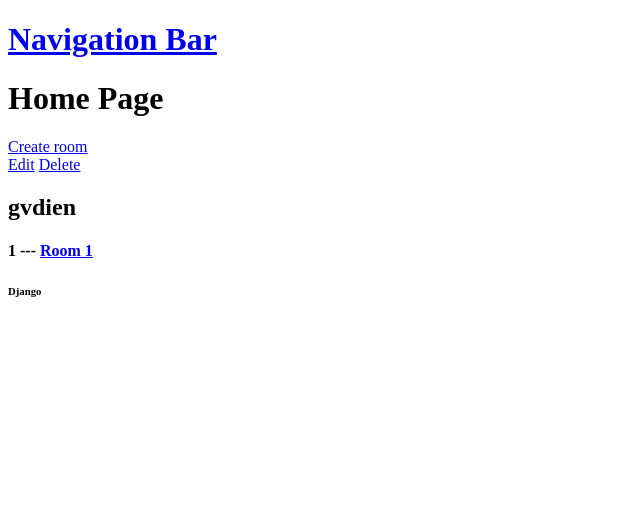
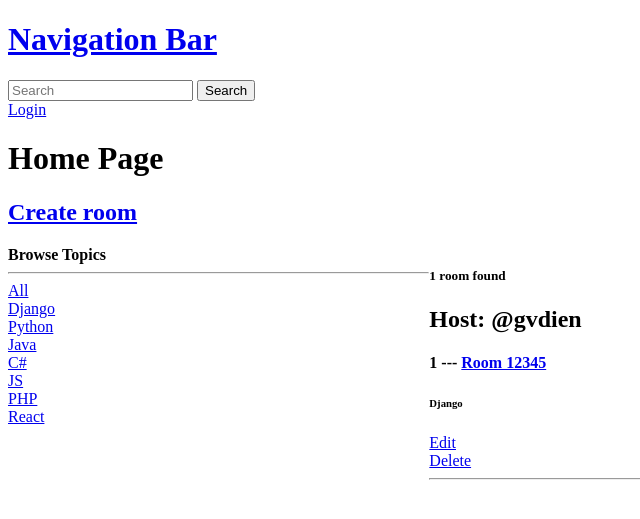
Before and after one commit to Gvdien/DjangoWebProject, a Django app: page /?q=Django in a window 1280 px wide. Shown: the top 519 px of the page, without its empty margins (0-640 px from the left). Run offline with Django 4.2, Linux system fonts and the light colour scheme; data comes from the database, SQL or seed files in the repository.

Commit message:
Login, Auth

```diff
--- a/base/templates/home.html
+++ b/base/templates/home.html
@@ -1,21 +1,53 @@
 {% extends 'main.html' %}
 
 {% block content %}
+
+<style>
+    .home-container{
+        display: grid;
+        grid-template-columns: 1fr 1fr 1fr;
+    }
+</style>
 <h1>Home Page</h1>
+    <h2><a href="{% url 'create-room' %}"> Create room</a></h2>
+
+<div class="home-container">
 
     <div>
-    <a href="{% url 'create-room' %}"> Create room</a>
+        <b>Browse Topics</b>
+        <hr>
+
+        <div>
+            <a href="{% url 'home' %}">All</a>
+        </div>
+
+        {% for topic in topics %}
+        <div>
+            <a href="{% url 'home'  %}?q={{ topic.name }}">{{ topic.name }}</a>
+        </div>
+        {% endfor %}
+    </div>
+
+    <div>
+        {% if  room_count  > 1 %}
+        <h5>{{ room_count }} rooms found</h5>
+        {% else %}
+        <h5>{{ room_count }} room found</h5>
+        {% endif %}
         <div>
             {% for room in rooms %}
                 <div>
-                <a href="{% url 'update-room' room.id %}">Edit</a>
-                <a href="{% url 'delete-room' room.id %}">Delete</a>
-                <h2>{{ room.host.username }}</h2>
+                     <h2> Host: @{{ room.host.username }}</h2>
                     <h4>{{ room.id }} --- <a href={% url 'room' room.id %}>{{ room.name }}</a> </h4>
                     <h6>{{ room.topic.name }}</h6>
+                    <a href="{% url 'update-room' room.id %}">Edit</a><br>
+                    <a href="{% url 'delete-room' room.id %}">Delete</a>
+                    <hr>
                 </div>
             {% endfor %}
         </div>
     </div>
 
+</div>
+
 {% endblock %}
--- a/base/urls.py
+++ b/base/urls.py
@@ -7,4 +7,6 @@ urlpatterns = [
     path('create-room/',views.create_room,name ="create-room"),
     path('update-room/<str:key>/',views.update_room,name ="update-room"),
     path('delete-room/<str:key>/',views.delete_room,name ="delete-room"),
+    path('login/',views.loginUser,name ="loginUser"),
+    path('logout/',views.logoutUser,name ="logoutUser"),
 ]
--- a/base/views.py
+++ b/base/views.py
@@ -1,26 +1,63 @@
 from django.shortcuts import render, redirect
-from .models import Room
+from .models import Room, Topic, User
 from .forms import RoomForm
+from django.contrib import messages
+from django.contrib.auth.decorators import login_required
+from django.contrib.auth import authenticate, login, logout
+from django.http import HttpResponse
+
 # Create your views here.
 
 
 rooms = [
-    {"id":1,"name":"Page 1"},
-    {"id":2,"name":"Page 2"},
-    {"id":3,"name":"Page 3"}
+    {"id": 1, "name": "Page 1"},
+    {"id": 2, "name": "Page 2"},
+    {"id": 3, "name": "Page 3"}
 ]
 
 
+def loginUser(req):
+    if req.method == "POST":
+        username = req.POST.get('username')
+        password = req.POST.get('password')
+
+        try:
+            user = User.objects.get(username=username)
+        except:
+            messages.error(req, 'User does not exist')
+
+        user = authenticate(req, username=username, password=password)
+        if user is not None:
+            login(req, user)
+            return redirect('home')
+        else:
+            messages.error(req, 'Username or password is not correct')
+            return redirect('loginUser')
+    context = {}
+    return render(req, 'login_register.html', context)
+
+def logoutUser(req):
+    logout(req)
+    return redirect('loginUser')
+
+
+
+
 def home(req):
-    rooms = Room.objects.all()
-    context = {"rooms": rooms}
+    q = req.GET.get('q') if req.GET.get('q') is not None else ""
+    rooms = Room.objects.filter(topic__name__icontains=q)
+    topics = Topic.objects.all()
+    room_count = rooms.count()
+    context = {"rooms": rooms, "topics": topics, 'room_count': room_count}
     return render(req, "home.html", context)
 
-def room(req,key):
+
+def room(req, key):
     room = Room.objects.get(id=key)
-    context = {'room':room}
-    return render(req, 'room.html',context)
+    context = {'room': room}
+    return render(req, 'room.html', context)
 
+@login_required(login_url='loginUser')
 def create_room(req):
     form = RoomForm()
     if req.method == "POST":
@@ -28,24 +65,30 @@ def create_room(req):
         if form.is_valid():
             form.save()
             return redirect('home')
-    context ={'form':form}
-    return render(req, 'room_form.html',context)
+    context = {'form': form}
+    return render(req, 'room_form.html', context)
 
-def update_room(req,key):
+@login_required(login_url='loginUser')
+def update_room(req, key):
     room = Room.objects.get(id=key)
     form = RoomForm(instance=room)
+
+    if req.user != room.host:
+        return HttpResponse("You are not allowed to do this")
+
     if req.method == "POST":
-        form = RoomForm(req.POST,instance=room)
+        form = RoomForm(req.POST, instance=room)
         if form.is_valid():
             form.save()
             return redirect('home')
-    context ={'form':form}
-    return render(req, 'room_form.html',context)
+    context = {'form': form}
+    return render(req, 'room_form.html', context)
 
-def delete_room(req,key):
+@login_required(login_url='loginUser')
+def delete_room(req, key):
     room = Room.objects.get(id=key)
     if req.method == "POST":
         room.delete()
         return redirect('home')
-    context ={'obj':room}
-    return render(req, 'delete_room.html',context)
+    context = {'obj': room}
+    return render(req, 'delete_room.html', context)
--- a/templates/navbar.html
+++ b/templates/navbar.html
@@ -1,3 +1,17 @@
 <a href="/">
     <h1>Navigation Bar</h1>
 </a>
+
+<form method="get" action="">
+    {% csrf_token %}
+
+    <input type="text" name="q" placeholder="Search">
+    <input type="submit" value="Search">
+</form>
+
+
+{% if request.user.is_authenticated %}
+    <a href="{% url 'logoutUser' %}">Logout</a>
+{% else %}
+    <a href="{% url 'loginUser' %}">Login</a>
+{% endif %}
```
Also changed, not shown: base/templates/login_register.html (added, +16 -0 lines), templates/main.html (+10 -0 lines), db.sqlite3. Lines whose indentation alone changed are shown as unchanged.
